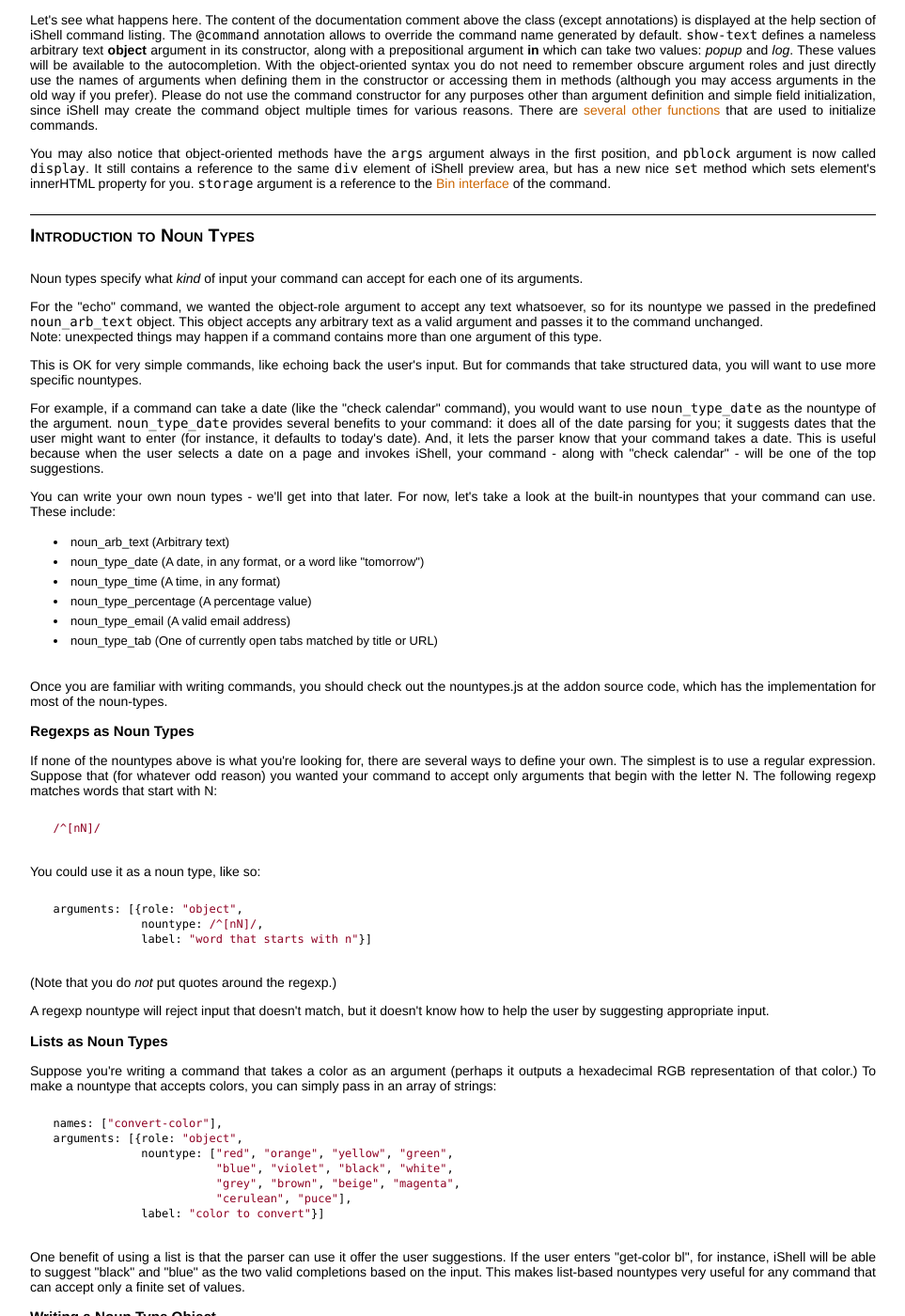
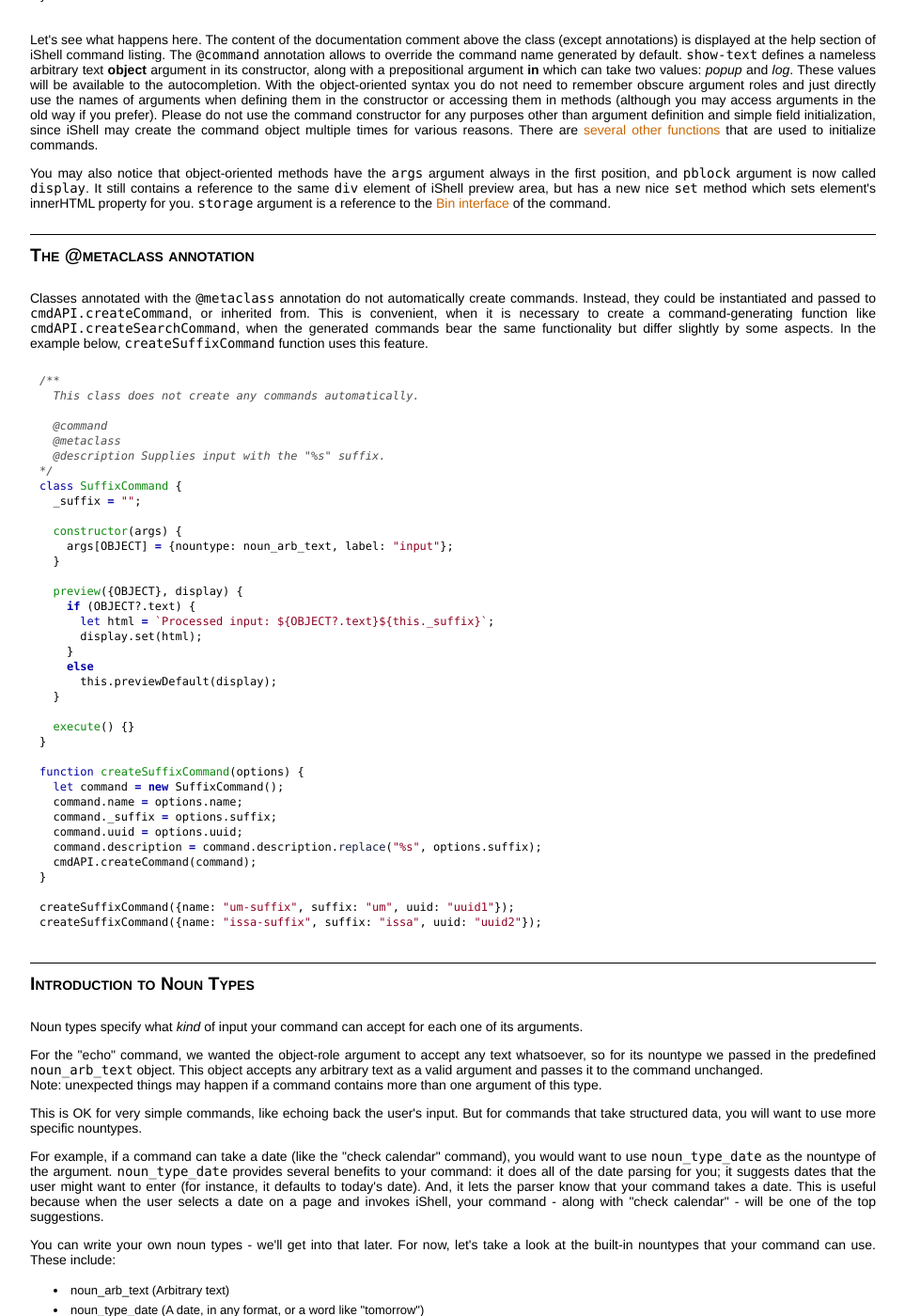
Before and after one commit to GChristensen/ishell, a Jekyll site: the page res/tutorial.html, which Jekyll copies as it is, in a window 1280 px wide and 1400 px high, scrolled down 8329 px. Shown: the whole window at 94% size, without its empty margins (158-1121 px from the left). Built offline with Jekyll 4.4.1, drawn with Linux system fonts in a browser that asks for light colours; some of the changed text lies outside the part shown.

Commit message:
added @metaclass annotation

```diff
--- a/background.html
+++ b/background.html
@@ -12,13 +12,13 @@
     <script src="utils.js"></script>
     <script src="parser/contextutils.js"></script>
     <script src="parser/suggestion_memory.js"></script>
-    <script src="preprocessor.js"></script>
     <script src="cmdmanager.js"></script>
     <script src="cmdutils.js"></script>
     <script src="parser/nounutils.js"></script>
     <script src="parser/nountypes.js"></script>
     <script src="parser/parser.js"></script>
     <script src="cmdapi.js"></script>
+    <script src="preprocessor.js"></script>
     <script src="/commands/more/nyaa.js"></script>
     <script src="/commands/more/kpop.js"></script>
     <script src="/commands/more/javlib.js"></script>
--- a/cmdapi.js
+++ b/cmdapi.js
@@ -18,7 +18,7 @@ cmdAPI = {
     cmdAPI.makeSugg = delegate(CmdUtils, CmdUtils.makeSugg);
     cmdAPI.matchScore = delegate(CmdUtils, CmdUtils.matchScore);
     cmdAPI.grepSuggs = delegate(CmdUtils, CmdUtils.grepSuggs);
-    cmdAPI.createCommand = delegate(CmdUtils, CmdUtils.CreateCommand);
+    cmdAPI.createCommand = delegate(CmdManager, CmdManager.createCommand);
     cmdAPI.makeSearchCommand = delegate(CmdUtils, CmdUtils.makeSearchCommand);
     cmdAPI.previewAjax = delegate(CmdUtils, CmdUtils.previewAjax);
     cmdAPI.previewGet = delegate(CmdUtils, CmdUtils.previewGet);
--- a/commands/example.js
+++ b/commands/example.js
@@ -3,7 +3,6 @@
     Files containing all such commands should be declared in dynamic.json manifest.
     Every builtin command should contain a "namespace" annotation, which defines its category
     at the iShell command listing.
-    Under any circumstances never use this annotation for the commands entered in editor.
     "require" annotations load the specified scripts (for example, proprietary external API libraries)
     into popup or background page.
     This may require change of CSE settings for allowed script domains in the addon manifest.
--- a/popup.css
+++ b/popup.css
@@ -181,7 +181,7 @@ body {
     border-left: 6pt solid #d3d3d3;
 }
 
-#shell-help-wrapper {
+#shell-help-wrapper, .description, .help {
     padding-left: 5px;
     padding-right: 5px;
 }
--- a/res/edit.html
+++ b/res/edit.html
@@ -74,6 +74,7 @@
     <script src="/parser/nounutils.js"></script>
     <script src="/parser/nountypes.js"></script>
     <script src="/settings.js"></script>
+    <script src="/preprocessor.js"></script>
     <script src="edit.js"></script>
 
 </head>
--- a/res/tutorial.html
+++ b/res/tutorial.html
@@ -611,6 +611,54 @@ class ShowTextCommandClass {
                 of iShell preview area, but has a new nice <code>set</code> method which sets element's innerHTML property for you.
                     <code>storage</code> argument is a reference to the <a href="/res/API.html#user-content-bin">Bin interface</a> of the command.</p>
 
+
+                <h2 class="in-block"><span class="mw-headline" id="metaclass">The @metaclass annotation</span></h2>
+
+                <p>Classes annotated with the <code>@metaclass</code> annotation do not automatically create commands.
+                    Instead, they could be instantiated and passed to <code>cmdAPI.createCommand</code>, or inherited from.
+                    This is convenient, when it is necessary to create a command-generating function like <code>cmdAPI.createSearchCommand</code>,
+                    when the generated commands bear the same functionality but differ slightly by some aspects. In the example below,
+                    <code>createSuffixCommand</code> function uses this feature.
+                </p>
+
+                <pre><code data-language="javascript">/**
+  This class does not create any commands automatically.
+
+  @command
+  @metaclass
+  @description Supplies input with the "%s" suffix.
+*/
+class SuffixCommand {
+  _suffix = "";
+
+  constructor(args) {
+    args[OBJECT] = {nountype: noun_arb_text, label: "input"};
+  }
+
+  preview({OBJECT}, display) {
+    if (OBJECT?.text) {
+      let html = `Processed input: ${OBJECT?.text}${this._suffix}`;
+      display.set(html);
+    }
+    else
+      this.previewDefault(display);
+  }
+
+  execute() {}
+}
+
+function createSuffixCommand(options) {
+  let command = new SuffixCommand();
+  command.name = options.name;
+  command._suffix = options.suffix;
+  command.uuid = options.uuid;
+  command.description = command.description.replace("%s", options.suffix);
+  cmdAPI.createCommand(command);
+}
+
+createSuffixCommand({name: "um-suffix", suffix: "um", uuid: "uuid1"});
+createSuffixCommand({name: "issa-suffix", suffix: "issa", uuid: "uuid2"});</code></pre>
+
                 <h2 class="in-block"><span class="mw-headline"
                                            id="Introduction_to_Noun_Types">Introduction to Noun Types</span></h2>
                 <p>Noun types specify what <i>kind</i> of input your command can accept for each one of its arguments.
```
Also changed, not shown: cmdmanager.js (+98 -42 lines), cmdutils.js (+1 -93 lines), preprocessor.js (+120 -28 lines), res/edit.js (+12 -2 lines), manifest.json.
